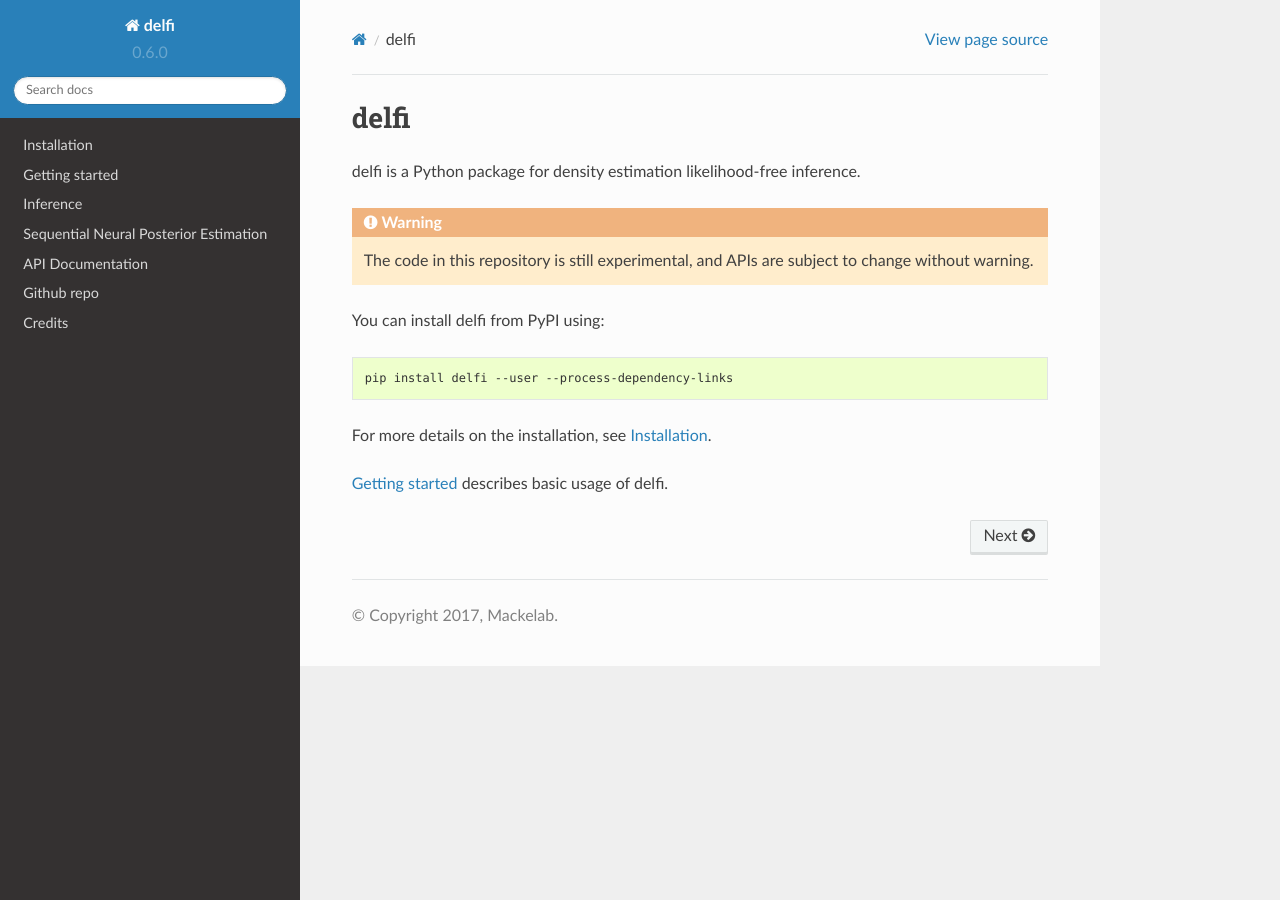
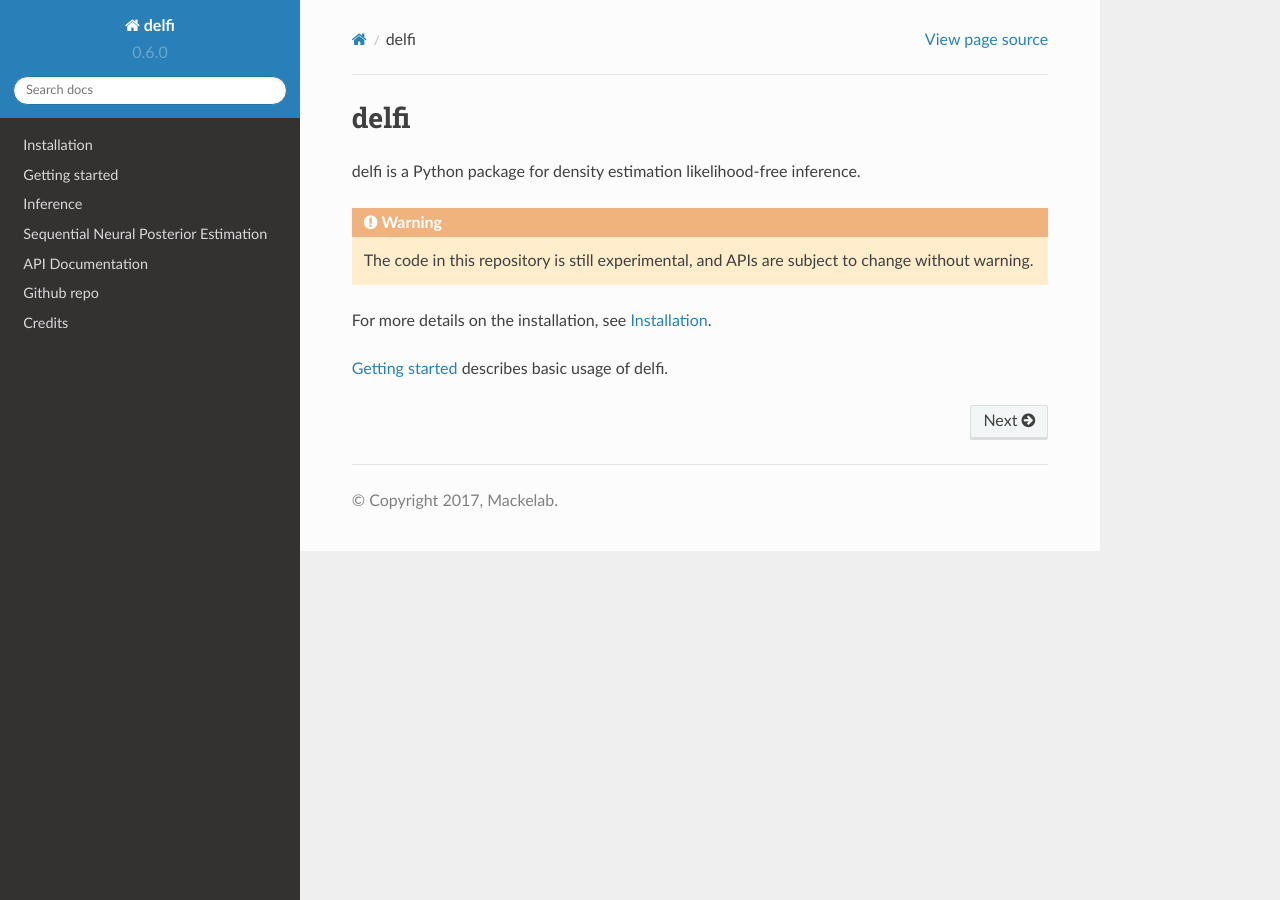
Before and after one commit to mackelab/delfi, a Sphinx documentation site: the page built from docs/index.rst, in a window 1280 px wide. Built offline with Sphinx 7.4.7 and the Read the Docs theme 2.0.0, drawn with Linux system fonts in a browser that asks for light colours.

Commit message:
remove pypi install instructions from doc (#46)

```diff
--- a/docs/index.rst
+++ b/docs/index.rst
@@ -4,12 +4,6 @@
 delfi is a Python package for density estimation likelihood-free inference.
 
 .. warning:: The code in this repository is still experimental, and APIs are subject to change without warning.
-
-You can install delfi from PyPI using:
-
-.. code-block:: console
-
-    pip install delfi --user --process-dependency-links
 
 For more details on the installation, see :doc:`installation`.
 
```
